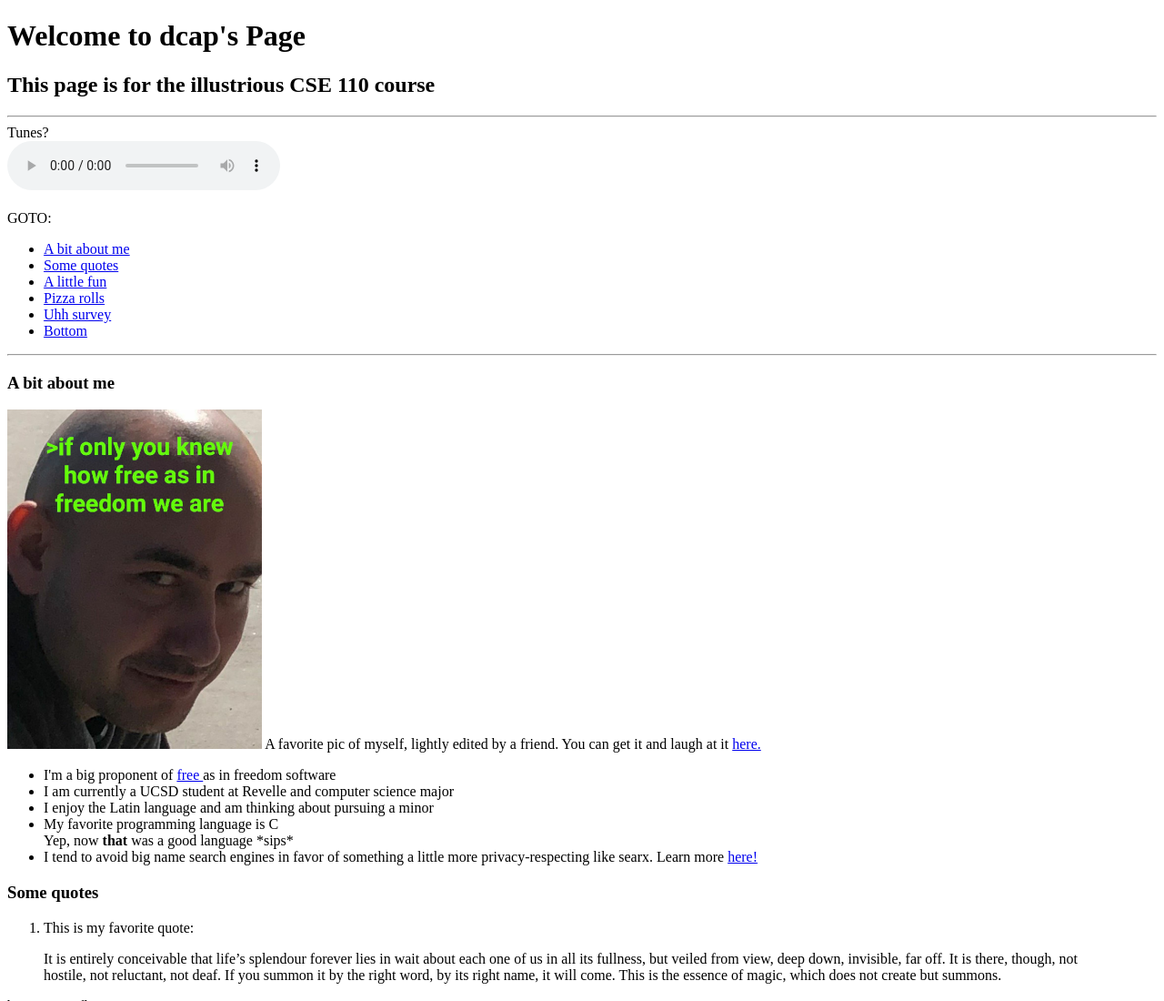
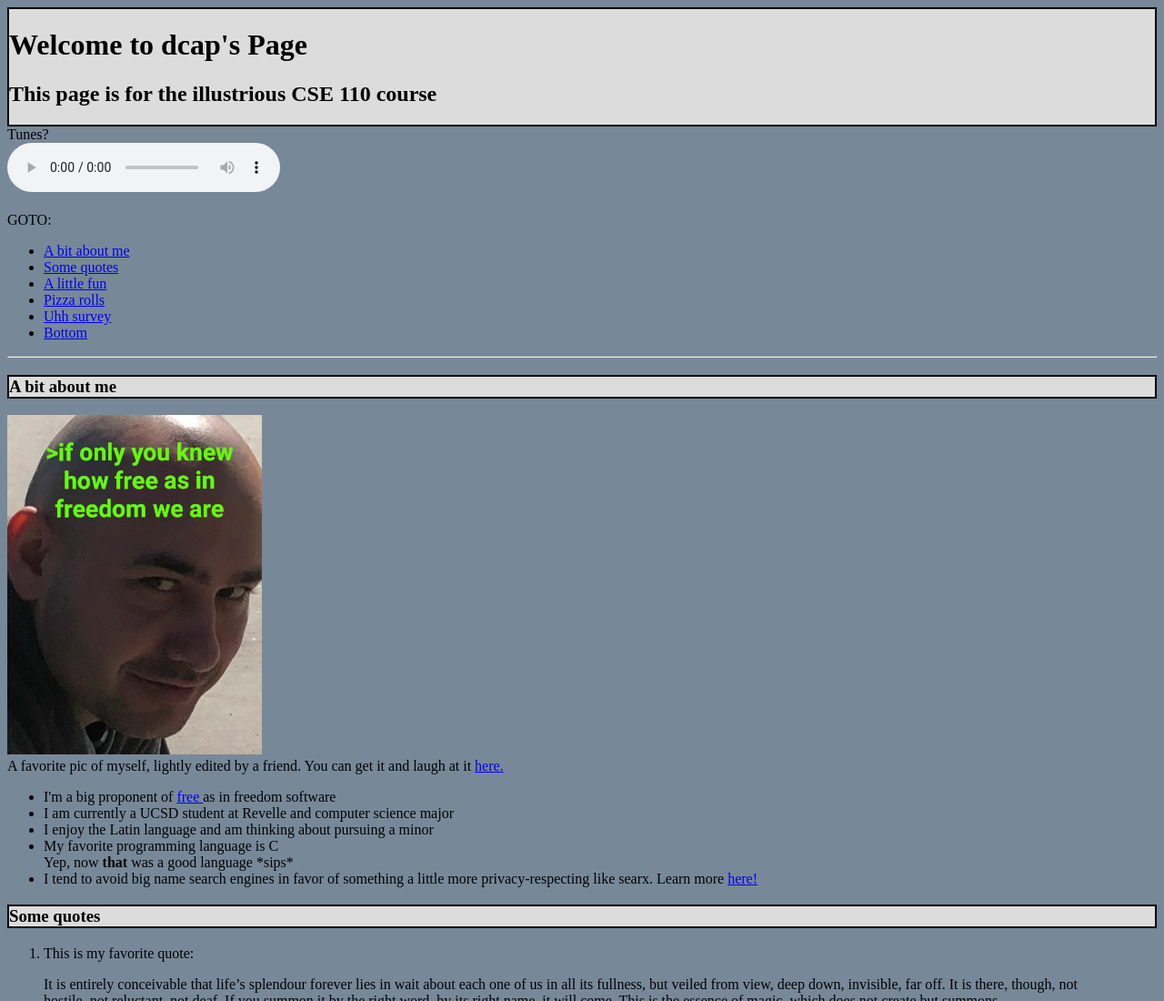
Before and after one commit to thedcap/wi21-cse110-lab3, a plain HTML site: page index.html in a window 1280 px wide. Shown: the top 1100 px of the page at 91% size. Drawn offline with Linux system fonts and the light colour scheme.

Commit message:
add some bg colors and borders

```diff
--- a/index.html
+++ b/index.html
@@ -4,12 +4,12 @@
     <meta charset="utf-8">
     <title> dcap's Page </title>
     <link rel="icon" href="img/terminal.png">
+    <link rel="stylesheet" href="styles.css">
   </head>
   <body>
     <header>
       <h1>Welcome to dcap's Page</h1>
       <h2>This page is for the illustrious CSE 110 course</h2>
-      <hr>
     </header>
     <main>
       Tunes?<br>
@@ -32,7 +32,7 @@
 	<h3 id="AboutMe">A bit about me</h3>
 	<picture>
 	  <img src="img/freedom_scaled.png" alt="a picture of me">
-	</picture>
+	</picture><br>
 	A favorite pic of myself, lightly edited by a friend.
 	You can get it and laugh at it <a href="img/freedom_scaled.png">
 	  here. </a>
--- /dev/null
+++ b/styles.css
@@ -0,0 +1,33 @@
+/* a global background color */
+* { background-color: #778899; }
+
+header {
+    border-style: solid;
+    border-width: 2px;
+    border-color: black;
+    background-color: rgba(220,220,220,100);
+    color: black;
+
+}
+
+h1 {
+    background-color: hsla(0,0%,86.3%,100%);
+    color: black;
+}
+h2 {
+    background-color: rgb(220,220,220);
+    color: black;
+}
+h3 {
+    border-style: solid;
+    border-width: 2px;
+    border-color: black;
+    background-color: hsl(0,0%,86.3%);
+    color: black;
+}
+
+canvas {
+    border-style: solid;
+    border-radius: 0px 100px / 120px;
+    background-color: #dcd
+}
```
